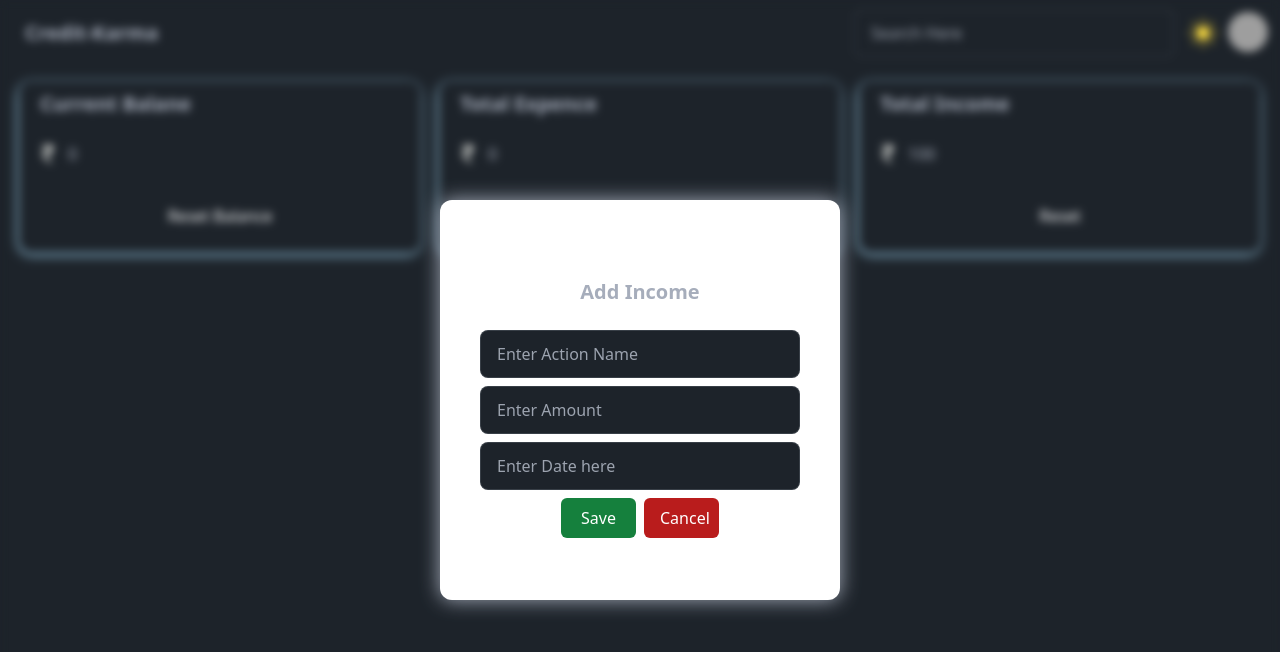
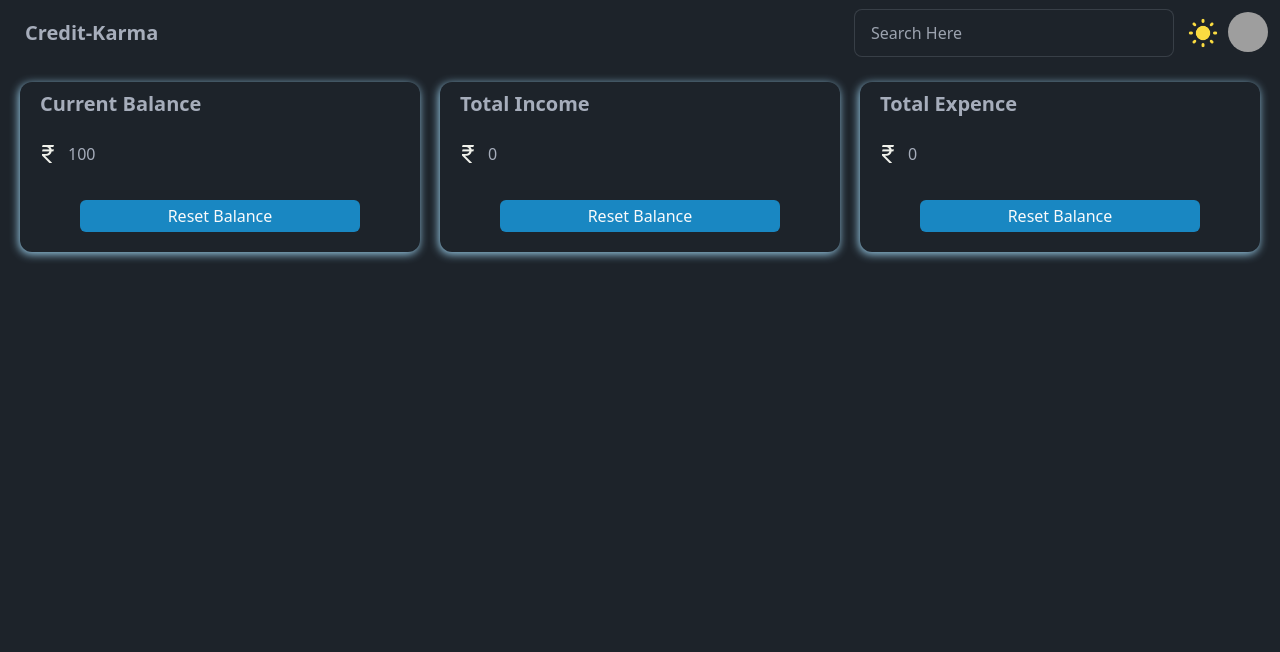
Before and after one commit to dity51028/Credit-Karma, a React (Vite) app: page / in a window 1280 px wide. Shown: the top 652 px of the page. Built offline with nearby package versions, Linux system fonts and the light colour scheme; grey boxes are pictures that could not be loaded.

Commit message:
Modals created & attached with cards

```diff
--- /dev/null
+++ b/src/@types/generalTypes.ts
@@ -0,0 +1 @@
+export type TModalHeader = "Add Income" | "Add Expense";
--- a/src/@types/index.ts
+++ b/src/@types/index.ts
@@ -1 +1,2 @@
 export * from "./contextTypes";
+export * from "./generalTypes";
--- /dev/null
+++ b/src/components/card/CardWrapper.tsx
@@ -0,0 +1,66 @@
+import { FC, useState } from "react";
+import { GenericCard } from ".";
+import { FinanceModal } from "../modals";
+import { TModalHeader } from "../../@types";
+
+type TcardWrapper = {
+  loading: boolean;
+};
+
+const CardWrapper: FC<TcardWrapper> = ({ loading }) => {
+  const [currentBalance, setcurrentBalance] = useState<number>(0);
+  const [totalIncome, settotalIncome] = useState<number>(0);
+  const [totalExpence, settotalExpence] = useState<number>(0);
+  const [showModal, setshowModal] = useState<boolean>(false);
+  const [modalHeader, setmodalHeader] = useState<TModalHeader>("Add Expense");
+
+  const onClick = (flag: number) => {
+    if (flag === 0) {
+      setcurrentBalance(0);
+      return;
+    } else if (flag === 1) {
+      setmodalHeader("Add Income");
+    } else if (flag === 2) {
+      setmodalHeader("Add Expense");
+    }
+    setshowModal(true);
+  };
+
+  return (
+    <div>
+      <div className="flex justify-evenly">
+        <GenericCard
+          loading={loading}
+          title="Current Balance"
+          balance={100}
+          buttonText="Reset Balance"
+          onClick={() => onClick(0)}
+        />
+        <GenericCard
+          loading={loading}
+          title="Total Income"
+          balance={totalIncome}
+          buttonText="Reset Balance"
+          onClick={() => onClick(1)}
+        />
+
+        <GenericCard
+          loading={loading}
+          title="Total Expence"
+          balance={totalExpence}
+          buttonText="Reset Balance"
+          onClick={() => onClick(2)}
+        />
+
+        {showModal && (
+          <FinanceModal
+            onClose={() => setshowModal(false)}
+            modalHeader={modalHeader}
+          />
+        )}
+      </div>
+    </div>
+  );
+};
+
+export default CardWrapper;
--- a/src/components/card/CurrentBalanceCard.tsx
+++ /dev/null
@@ -1,32 +0,0 @@
-import { Dispatch, FC, SetStateAction, useState } from "react";
-import { GenericCard } from ".";
-
-type TCurrentBalance = {
-  loading: boolean;
-  setLoading: Dispatch<SetStateAction<boolean>>;
-  setShowModal: Dispatch<SetStateAction<boolean>>;
-};
-
-const CurrentBalanceCard: FC<TCurrentBalance> = ({
-  loading,
-  setLoading,
-  setShowModal,
-}) => {
-  const [currentBalance, setCurrentBalance] = useState<number>(0);
-  const onClick = () => {
-    setShowModal(true);
-    setCurrentBalance(1);
-  };
-
-  return (
-    <GenericCard
-      title={"Current Balane"}
-      buttonText={"Reset Balance"}
-      onClick={onClick}
-      balance={currentBalance}
-      loading={loading}
-    />
-  );
-};
-
-export default CurrentBalanceCard;
--- a/src/components/card/GenericCard.tsx
+++ b/src/components/card/GenericCard.tsx
@@ -45,7 +45,7 @@ const GenericCard: FC<TGenericCard> = ({
       px-2
       py-1
       rounded-md
-      hover:bg-light-secondary-hover
+      hover:bg-light-secondary
       hover:text-white
       transition
       ease-out
--- a/src/components/card/TotalExpenseCard.tsx
+++ /dev/null
@@ -1,32 +0,0 @@
-import { Dispatch, FC, SetStateAction, useState } from "react";
-import { GenericCard } from ".";
-
-type TTotalExpenseCard = {
-  loading: boolean;
-  setLoading: Dispatch<SetStateAction<boolean>>;
-  setShowModal: Dispatch<SetStateAction<boolean>>;
-};
-
-const TotalExpenseCard: FC<TTotalExpenseCard> = ({
-  loading,
-  setLoading,
-  setShowModal,
-}) => {
-  const [currentBalance, setCurrentBalance] = useState<number>(0);
-  const onClick = () => {
-    setShowModal(true);
-    setCurrentBalance(1);
-  };
-
-  return (
-    <GenericCard
-      title={"Total Expence"}
-      buttonText={"Reset"}
-      balance={currentBalance}
-      onClick={onClick}
-      loading={loading}
-    />
-  );
-};
-
-export default TotalExpenseCard;
--- a/src/components/card/TotalIncomeCard.tsx
+++ /dev/null
@@ -1,32 +0,0 @@
-import { Dispatch, FC, SetStateAction, useState } from "react";
-import { GenericCard } from ".";
-
-type TTotalIncomeCard = {
-  loading: boolean;
-  setLoading: Dispatch<SetStateAction<boolean>>;
-  setShowModal: Dispatch<SetStateAction<boolean>>;
-};
-
-const TotalIncomeCard: FC<TTotalIncomeCard> = ({
-  loading,
-  setLoading,
-  setShowModal,
-}) => {
-  const [currentBalance, setCurrentBalance] = useState<number>(0);
-  const onClick = () => {
-    setShowModal(true);
-    setCurrentBalance(1);
-  };
-
-  return (
-    <GenericCard
-      title={"Total Income"}
-      buttonText="Reset"
-      balance={100}
-      onClick={() => {}}
-      loading={loading}
-    />
-  );
-};
-
-export default TotalIncomeCard;
--- a/src/components/card/index.ts
+++ b/src/components/card/index.ts
@@ -1,6 +1,4 @@
 import GenericCard from "./GenericCard";
-import TotalExpenseCard from "./TotalExpenseCard";
-import TotalIncomeCard from "./TotalIncomeCard";
-import CurrentBalanceCard from "./CurrentBalanceCard";
+import CardWrapper from "./CardWrapper";
 
-export { GenericCard, TotalExpenseCard, TotalIncomeCard, CurrentBalanceCard };
+export { GenericCard, CardWrapper };
--- a/src/components/modals/FinanceModal.tsx
+++ b/src/components/modals/FinanceModal.tsx
@@ -1,13 +1,14 @@
 import { FC, useEffect, useRef, useState } from "react";
 import { TextInput } from "..";
 import { useTheme } from "../../hooks";
-import { ref } from "firebase/database";
+import { TModalHeader } from "../../@types";
 
 type TFinanceModal = {
   onClose: () => void;
+  modalHeader: TModalHeader;
 };
 
-const FinanceModal: FC<TFinanceModal> = ({ onClose }) => {
+const FinanceModal: FC<TFinanceModal> = ({ onClose, modalHeader }) => {
   const [name, setName] = useState<string>("");
   const [amount, setAmount] = useState<number | null>(null);
   const [date, setDate] = useState<string>("");
@@ -56,7 +57,7 @@ const FinanceModal: FC<TFinanceModal> = ({ onClose }) => {
       gap-y-2
       `}
       >
-        <p className="text-xl font-semibold text-center py-4">Add Income</p>
+        <p className="text-xl font-semibold text-center py-4">{modalHeader}</p>
         <TextInput
           onStateChange={(e) => {}}
           placeHolder={"Enter Action Name"}
--- a/src/pages/DahboardContainer.tsx
+++ b/src/pages/DahboardContainer.tsx
@@ -1,11 +1,7 @@
 import { FC, useState } from "react";
-import {
-  CurrentBalanceCard,
-  TotalExpenseCard,
-  TotalIncomeCard,
-} from "../components/card";
+
 import { NavBarContainer } from "../components/navbar";
-import { FinanceModal } from "../components/modals";
+import { CardWrapper } from "../components/card";
 
 const DashboardContainer: FC = () => {
   const [loading, setLoading] = useState<boolean>(true);
@@ -13,32 +9,7 @@ const DashboardContainer: FC = () => {
   return (
     <>
       <NavBarContainer />
-
-      <div className="flex justify-evenly">
-        <CurrentBalanceCard
-          loading={loading}
-          setLoading={setLoading}
-          setShowModal={setshowModal}
-        />
-        <TotalExpenseCard
-          loading={loading}
-          setLoading={setLoading}
-          setShowModal={setshowModal}
-        />
-
-        <TotalIncomeCard
-          loading={loading}
-          setLoading={setLoading}
-          setShowModal={setshowModal}
-        />
-        {showModal && (
-          <FinanceModal
-            onClose={() => {
-              setshowModal(false);
-            }}
-          />
-        )}
-      </div>
+      <CardWrapper loading={loading} />
     </>
   );
 };
--- a/tailwind.config.js
+++ b/tailwind.config.js
@@ -6,6 +6,8 @@ export default {
     extend: {
       colors: {
         "light-primary": "#0b701c",
+        "light-secondary": "#1987c2",
+        "light-secondary-hover": "#0f5f8a",
       },
     },
   },
```
